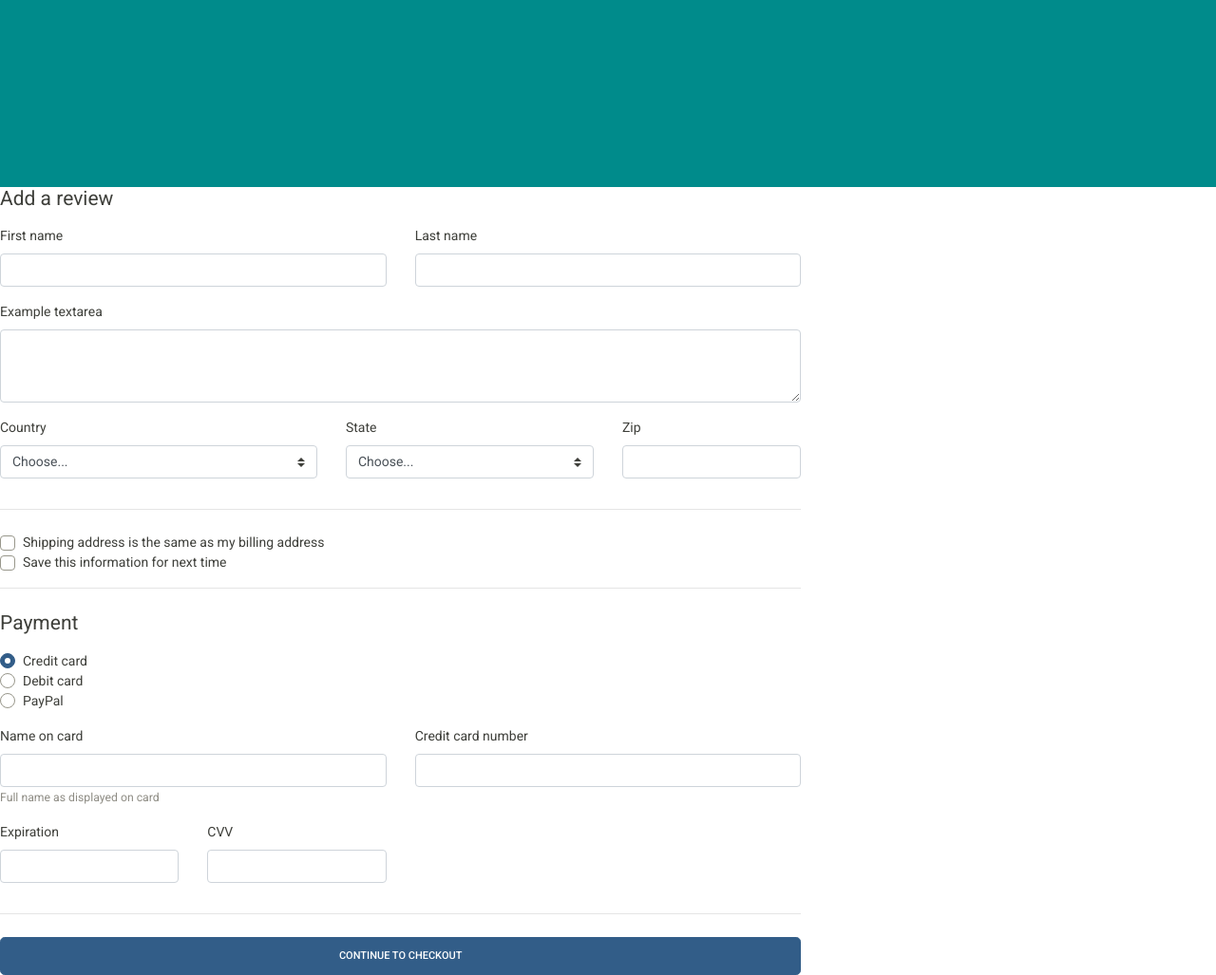
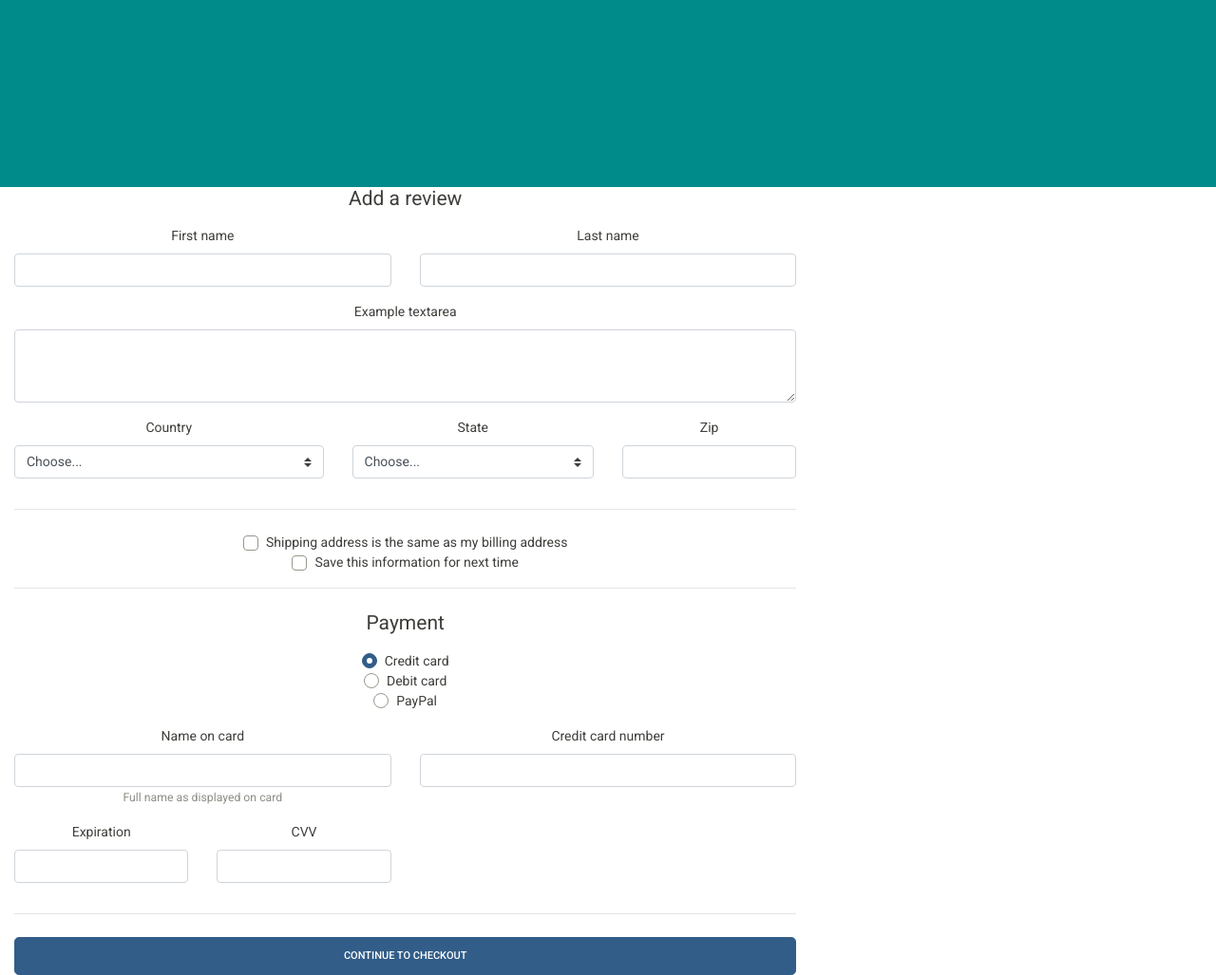
Before and after one commit to katerinaelsasser/film_review_database, a Flask app: page /addreviews in a window 1280 px wide. Shown: the part 592-1619 px from the top of the page at 95% size. Run offline with Flask 2, Linux system fonts and the light colour scheme; some libraries are stand-ins or nearby versions.

Commit message:
centering add review forms

```diff
--- a/templates/pages/addreviews.html
+++ b/templates/pages/addreviews.html
@@ -10,7 +10,7 @@
   </div>
 </div>
 <!--Review field-->
-<div class="row">
+<div class="text-center">
           <div class="col-md-8 order-md-1">
       <h4 class="mb-3">Add a review</h4>
       <form class="needs-validation" novalidate="">
```
